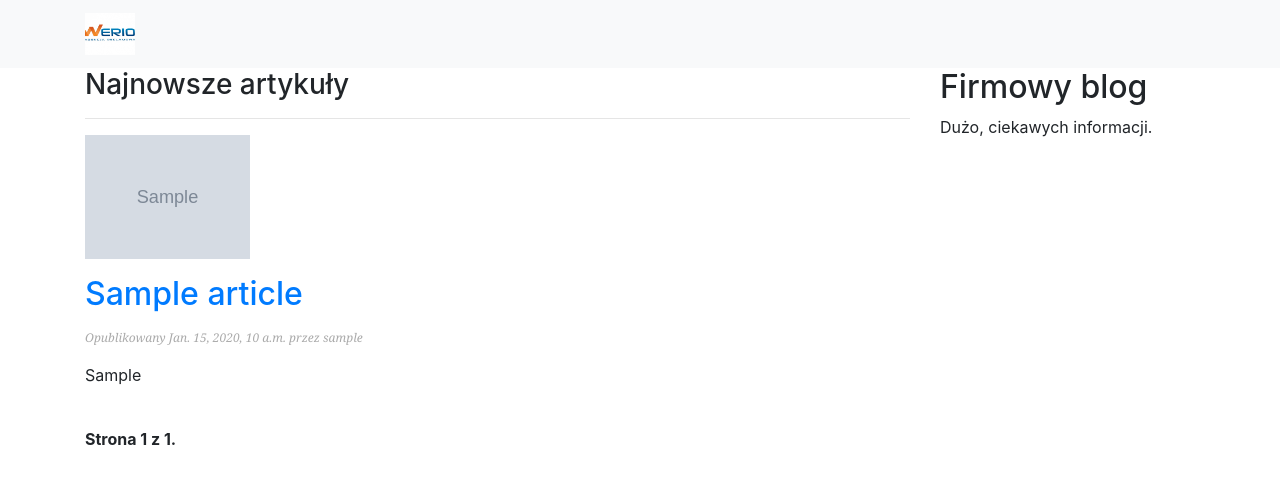
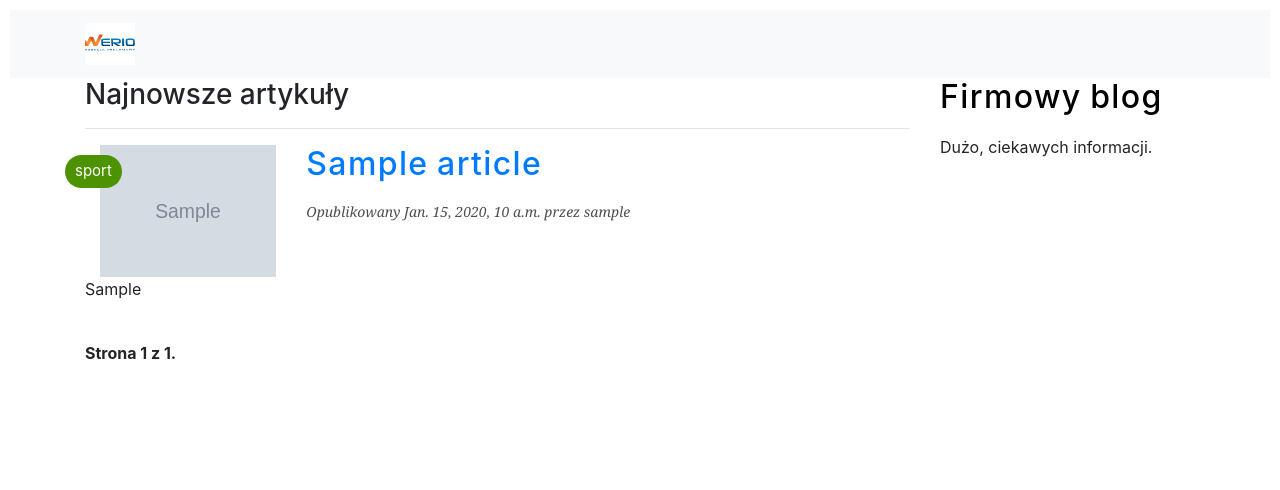
Before and after one commit to wesolyigor/blog_django, a Django app: page /articles/ in a window 1280 px wide. Shown: the top 490 px of the page. Run offline with Django 3.2, Linux system fonts and the light colour scheme; tables that the repository leaves empty hold one stand-in row (values such as "Sample post"); grey boxes marked "Sample" are stand-in pictures; some libraries are stand-ins or nearby versions.

Commit message:
add css changes

```diff
--- a/articles/models.py
+++ b/articles/models.py
@@ -8,6 +8,11 @@
 class PublishedManager(models.Manager):
     def get_queryset(self):
         return super(PublishedManager, self).get_queryset().filter(status='published')
+
+
+class CategoryManager(models.Manager):
+    def get_queryset(self, category):
+        return super(CategoryManager, self).get_queryset().filter(category=category)
 
 
 class Article(models.Model):
--- a/articles/templates/articles/list_articles.html
+++ b/articles/templates/articles/list_articles.html
@@ -4,16 +4,30 @@
     <h3>Najnowsze artykuły</h3>
     {% for article in articles %}
         <hr>
-
-        <p><img src="{{ article.image.url }}" class="image-list">
-        <h2>
-            <a href="{{ article.get_absolute_url }}">
-                {{ article.title }}
-            </a>
-        </h2></p>
-        <p class="date">
+        <div class="container">
+        <div class="row">
+            <div class="col-sm-3 photo-alignment">
+                {% if article.category %}
+                    <span class="notify-badge-{{ article.category }}">{{ article.category }}</span>
+                {% else %}
+                    <span class="notify-badge-other">read</span>
+                {% endif %}
+                <img src="{{ article.image.url }}" class="image-list filtered">
+            </div>
+            <div class="col-sm-9">
+                <h2>
+                    <a href="{{ article.get_absolute_url }}">
+                        {{ article.title }}
+                    </a>
+                </h2>
+                <p class="date">
             Opublikowany {{ article.publish }} przez {{ article.author }}
         </p>
+            </div>
+        </div>
+        </div>
+
+
         {{ article.lead|truncatewords:30|linebreaks }}
     {% endfor %}
     {% include 'articles/_paginator.html' with page=articles %}
--- a/static/css/main.css
+++ b/static/css/main.css
@@ -1,6 +1,6 @@
 body {
     margin:0;
-    padding:0;
+    padding: 10px 10px 10px;
     font-family:helvetica, sans-serif;
 }
 
@@ -10,14 +10,29 @@ a {
 }
 
 h1 {
-    font-weight:normal;
-    border-bottom:1px solid #bbb;
-    padding:0 0 10px 0;
+    font-size: 40px;
+    letter-spacing: -0.4px;
+    word-spacing: -4.6px;
+    color: #000000;
+    font-weight: 700;
+    text-decoration: rgb(68, 68, 68);
+    font-style: normal;
+    font-variant: normal;
+    text-transform: none;
 }
 
 h2 {
-    font-weight:normal;
-    margin:30px 0 0;
+    font-size: 15px;
+    letter-spacing: 1.4px;
+    word-spacing: -1.4px;
+    color: #000000;
+    font-weight: 400;
+    text-decoration: rgb(68, 68, 68);
+    font-style: normal;
+    font-variant: normal;
+    text-transform: none;
+    padding-bottom: 10px;
+
 }
 
 #content {
@@ -35,9 +50,9 @@ h2 {
 }
 
 p.date {
-    color:#aaa;
+    color:#4d4d4c;
     font-family: georgia, serif;
-    font-size: 12px;
+    font-size: 14px;
     font-style: italic;
 }
 
@@ -90,28 +105,99 @@ input[type=submit] {
     font-size:12px;
     color:#666;
 }
-
 .image-list {
-    max-width:20%;
+    display: block;
+    max-width:100%;
     height:auto;
+    fill-rule: evenodd;
 }
-
 .image-article {
     max-width:100%;
     height:auto;
+    padding-bottom: 40px;
 }
-
 .category-details {
     font-weight:bold;
-    background:#0c0d0d;
+    background:#4e555b;
     color:#fff;
     padding:10px 20px;
     font-size:14px;
     text-transform:uppercase;
 }
-
 .logo {
     width: 50%;
     max-width: 100px;
     height: auto;
 }
+.photo-alignment {
+    position: relative;
+    width: 100%;
+    padding-right: 15px;
+    padding-left: 0;
+}
+.notify-badge-news{
+    position: absolute;
+    left:-20px;
+    top:10px;
+    background:#b21f2d;
+    text-align: center;
+    border-radius: 30px 30px 30px 30px;
+    color:white;
+    padding:5px 10px;
+    font-size:15px;
+}
+.notify-badge-sport{
+    position: absolute;
+    left:-20px;
+    top:10px;
+    background:#4d9200;
+    text-align: center;
+    border-radius: 30px 30px 30px 30px;
+    color:white;
+    padding:5px 10px;
+    font-size:15px;
+}
+.notify-badge-electronics{
+    position: absolute;
+    left:-20px;
+    top:10px;
+    background:#1d2124;
+    text-align: center;
+    border-radius: 30px 30px 30px 30px;
+    color:white;
+    padding:5px 10px;
+    font-size:15px;
+}
+.notify-badge-politics{
+    position: absolute;
+    left:-20px;
+    top:10px;
+    background:#87711d;
+    text-align: center;
+    border-radius: 30px 30px 30px 30px;
+    color:white;
+    padding:5px 10px;
+    font-size:15px;
+}
+.notify-badge-literature{
+    position: absolute;
+    left:-20px;
+    top:10px;
+    background:#0c5460;
+    text-align: center;
+    border-radius: 30px 30px 30px 30px;
+    color:white;
+    padding:5px 10px;
+    font-size:15px;
+}
+.author-article-details{
+    color:#4d4d4c;
+    font-weight: 900;
+    font-family: georgia, serif;
+    font-size: 14px;
+    font-style: italic;
+    padding-top: -10px;
+}
+.image-author{
+
+}
```
Also changed, not shown: articles/templates/articles/article_details.html (+4 -3 lines), 1 other file.
